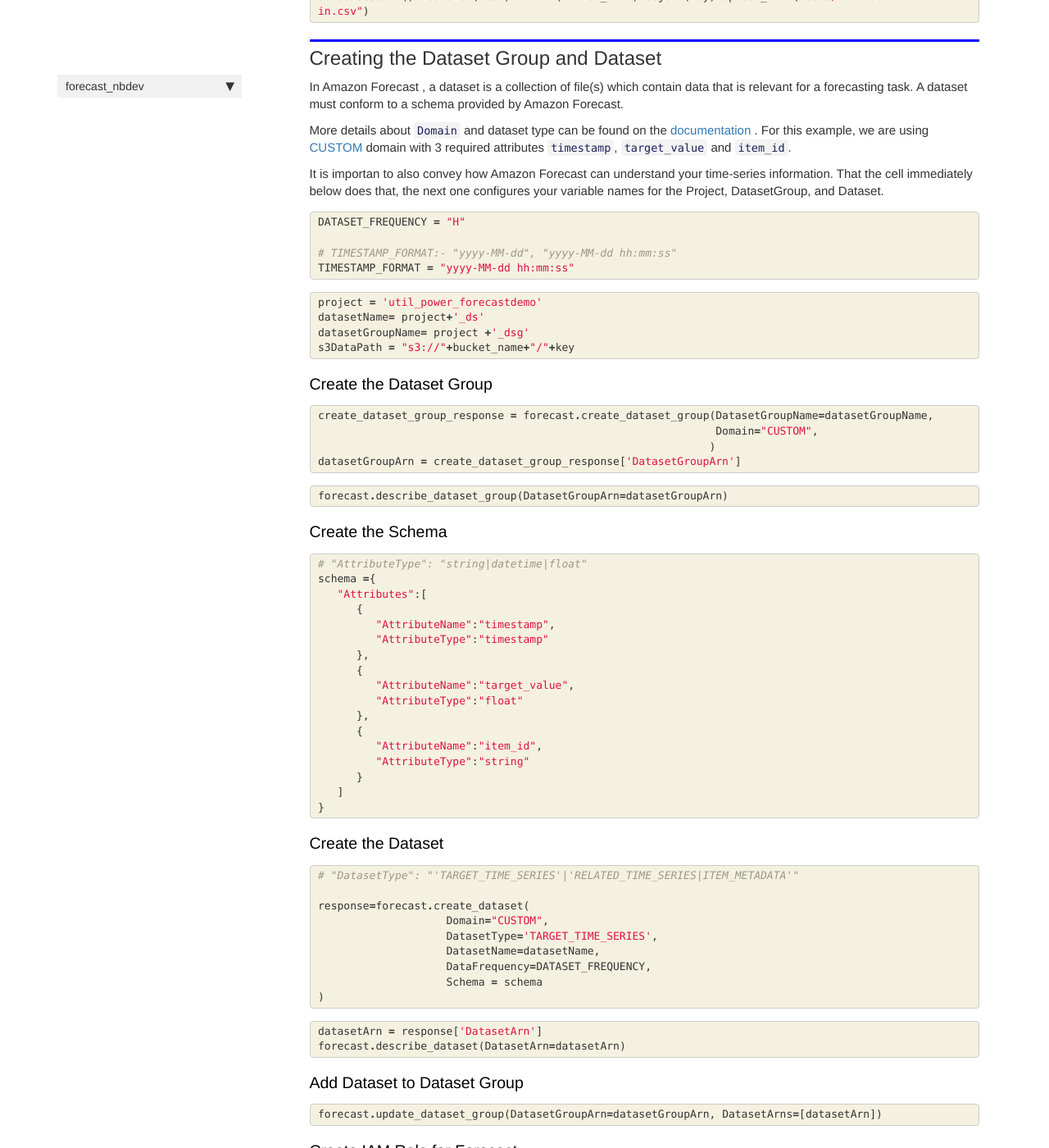
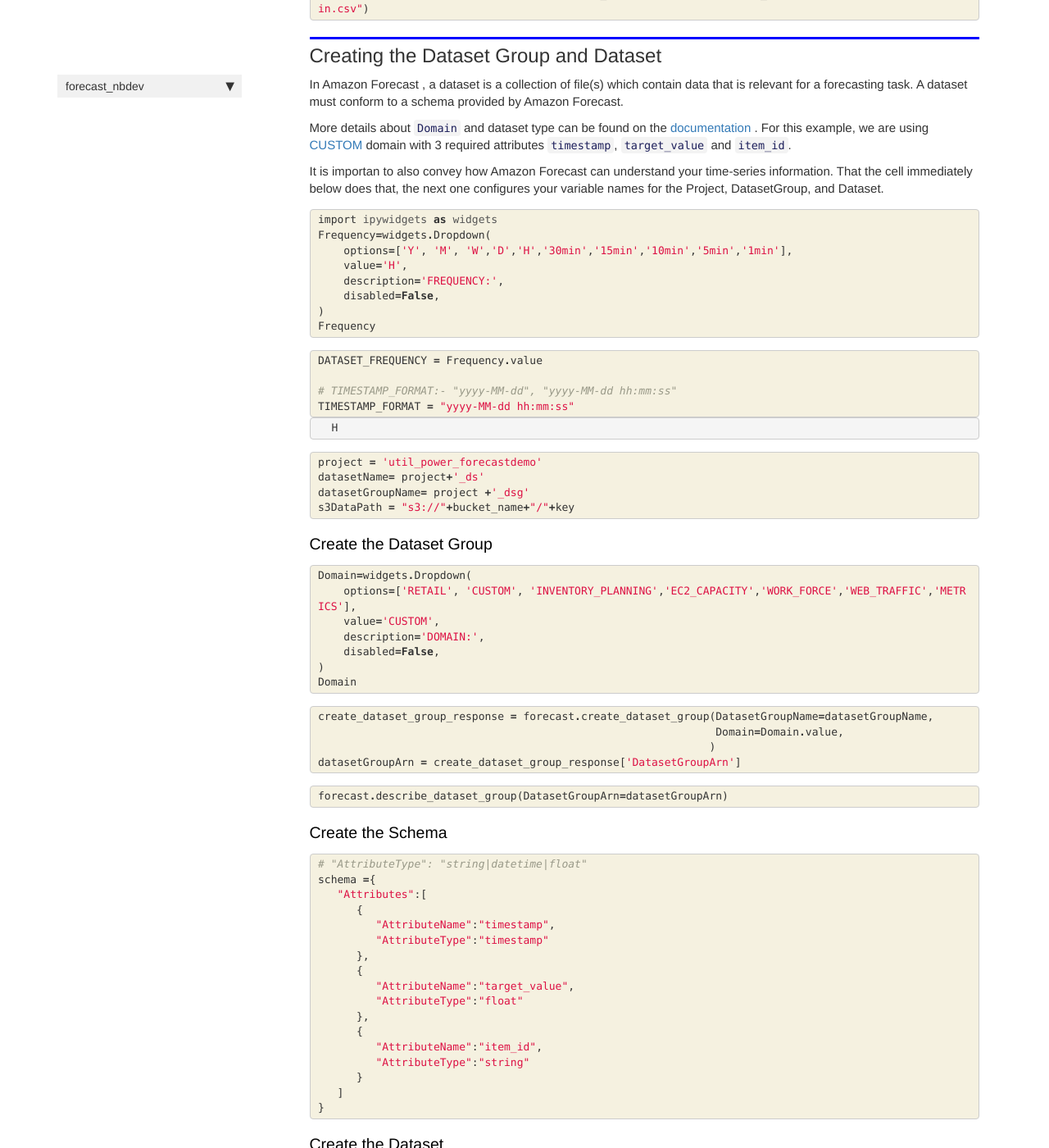
Before and after one commit to sanketcn/forecast_nbdev, a Jekyll site: the page built from docs/Forecast.html, in a window 1280 px wide and 1400 px high, scrolled down 3107 px. Shown: the whole window at 82% size. Built offline with Jekyll 4.4.1, drawn with Linux system fonts in a browser that asks for light colours; nearby versions of some CDN libraries; comment, search, counter and statistics services are not loaded; some of the changed text lies outside the part shown.

Commit message:
Forecast Notebook modify using ipywidget

```diff
--- a/docs/Forecast.html
+++ b/docs/Forecast.html
@@ -353,13 +353,51 @@
 
 <div class="inner_cell">
     <div class="input_area">
-<div class=" highlight hl-ipython3"><pre><span></span><span class="n">DATASET_FREQUENCY</span> <span class="o">=</span> <span class="s2">&quot;H&quot;</span>
+<div class=" highlight hl-ipython3"><pre><span></span><span class="kn">import</span> <span class="nn">ipywidgets</span> <span class="k">as</span> <span class="nn">widgets</span>
+<span class="n">Frequency</span><span class="o">=</span><span class="n">widgets</span><span class="o">.</span><span class="n">Dropdown</span><span class="p">(</span>
+    <span class="n">options</span><span class="o">=</span><span class="p">[</span><span class="s1">&#39;Y&#39;</span><span class="p">,</span> <span class="s1">&#39;M&#39;</span><span class="p">,</span> <span class="s1">&#39;W&#39;</span><span class="p">,</span><span class="s1">&#39;D&#39;</span><span class="p">,</span><span class="s1">&#39;H&#39;</span><span class="p">,</span><span class="s1">&#39;30min&#39;</span><span class="p">,</span><span class="s1">&#39;15min&#39;</span><span class="p">,</span><span class="s1">&#39;10min&#39;</span><span class="p">,</span><span class="s1">&#39;5min&#39;</span><span class="p">,</span><span class="s1">&#39;1min&#39;</span><span class="p">],</span>
+    <span class="n">value</span><span class="o">=</span><span class="s1">&#39;H&#39;</span><span class="p">,</span>
+    <span class="n">description</span><span class="o">=</span><span class="s1">&#39;FREQUENCY:&#39;</span><span class="p">,</span>
+    <span class="n">disabled</span><span class="o">=</span><span class="kc">False</span><span class="p">,</span>
+<span class="p">)</span>
+<span class="n">Frequency</span>
+</pre></div>
+
+    </div>
+</div>
+</div>
+
+</div>
+    {% endraw %}
+
+    {% raw %}
+
+<div class="cell border-box-sizing code_cell rendered">
+<div class="input">
+
+<div class="inner_cell">
+    <div class="input_area">
+<div class=" highlight hl-ipython3"><pre><span></span><span class="n">DATASET_FREQUENCY</span> <span class="o">=</span> <span class="n">Frequency</span><span class="o">.</span><span class="n">value</span>
 
 <span class="c1"># TIMESTAMP_FORMAT:- &quot;yyyy-MM-dd&quot;, &quot;yyyy-MM-dd hh:mm:ss&quot;</span>
 <span class="n">TIMESTAMP_FORMAT</span> <span class="o">=</span> <span class="s2">&quot;yyyy-MM-dd hh:mm:ss&quot;</span>
 </pre></div>
 
     </div>
+</div>
+</div>
+
+<div class="output_wrapper">
+<div class="output">
+
+<div class="output_area">
+
+<div class="output_subarea output_stream output_stdout output_text">
+<pre>H
+</pre>
+</div>
+</div>
+
 </div>
 </div>
 
@@ -399,8 +437,31 @@
 
 <div class="inner_cell">
     <div class="input_area">
+<div class=" highlight hl-ipython3"><pre><span></span><span class="n">Domain</span><span class="o">=</span><span class="n">widgets</span><span class="o">.</span><span class="n">Dropdown</span><span class="p">(</span>
+    <span class="n">options</span><span class="o">=</span><span class="p">[</span><span class="s1">&#39;RETAIL&#39;</span><span class="p">,</span> <span class="s1">&#39;CUSTOM&#39;</span><span class="p">,</span> <span class="s1">&#39;INVENTORY_PLANNING&#39;</span><span class="p">,</span><span class="s1">&#39;EC2_CAPACITY&#39;</span><span class="p">,</span><span class="s1">&#39;WORK_FORCE&#39;</span><span class="p">,</span><span class="s1">&#39;WEB_TRAFFIC&#39;</span><span class="p">,</span><span class="s1">&#39;METRICS&#39;</span><span class="p">],</span>
+    <span class="n">value</span><span class="o">=</span><span class="s1">&#39;CUSTOM&#39;</span><span class="p">,</span>
+    <span class="n">description</span><span class="o">=</span><span class="s1">&#39;DOMAIN:&#39;</span><span class="p">,</span>
+    <span class="n">disabled</span><span class="o">=</span><span class="kc">False</span><span class="p">,</span>
+<span class="p">)</span>
+<span class="n">Domain</span>
+</pre></div>
+
+    </div>
+</div>
+</div>
+
+</div>
+    {% endraw %}
+
+    {% raw %}
+
+<div class="cell border-box-sizing code_cell rendered">
+<div class="input">
+
+<div class="inner_cell">
+    <div class="input_area">
 <div class=" highlight hl-ipython3"><pre><span></span><span class="n">create_dataset_group_response</span> <span class="o">=</span> <span class="n">forecast</span><span class="o">.</span><span class="n">create_dataset_group</span><span class="p">(</span><span class="n">DatasetGroupName</span><span class="o">=</span><span class="n">datasetGroupName</span><span class="p">,</span>
-                                                              <span class="n">Domain</span><span class="o">=</span><span class="s2">&quot;CUSTOM&quot;</span><span class="p">,</span>
+                                                              <span class="n">Domain</span><span class="o">=</span><span class="n">Domain</span><span class="o">.</span><span class="n">value</span><span class="p">,</span>
                                                              <span class="p">)</span>
 <span class="n">datasetGroupArn</span> <span class="o">=</span> <span class="n">create_dataset_group_response</span><span class="p">[</span><span class="s1">&#39;DatasetGroupArn&#39;</span><span class="p">]</span>
 </pre></div>
@@ -481,11 +542,34 @@
 
 <div class="inner_cell">
     <div class="input_area">
+<div class=" highlight hl-ipython3"><pre><span></span><span class="n">DATASET_TYPE</span><span class="o">=</span><span class="n">widgets</span><span class="o">.</span><span class="n">Dropdown</span><span class="p">(</span>
+    <span class="n">options</span><span class="o">=</span><span class="p">[</span><span class="s1">&#39;TARGET_TIME_SERIES&#39;</span><span class="p">,</span> <span class="s1">&#39;RELATED_TIME_SERIES&#39;</span><span class="p">,</span> <span class="s1">&#39;ITEM_METADATA&#39;</span><span class="p">],</span>
+    <span class="n">value</span><span class="o">=</span><span class="s1">&#39;TARGET_TIME_SERIES&#39;</span><span class="p">,</span>
+    <span class="n">description</span><span class="o">=</span><span class="s1">&#39;DatasetType:&#39;</span><span class="p">,</span>
+    <span class="n">disabled</span><span class="o">=</span><span class="kc">False</span><span class="p">,</span>
+<span class="p">)</span>
+<span class="n">DATASET_TYPE</span>
+</pre></div>
+
+    </div>
+</div>
+</div>
+
+</div>
+    {% endraw %}
+
+    {% raw %}
+
+<div class="cell border-box-sizing code_cell rendered">
+<div class="input">
+
+<div class="inner_cell">
+    <div class="input_area">
 <div class=" highlight hl-ipython3"><pre><span></span><span class="c1"># &quot;DatasetType&quot;: &quot;&#39;TARGET_TIME_SERIES&#39;|&#39;RELATED_TIME_SERIES|ITEM_METADATA&#39;&quot;</span>
 
 <span class="n">response</span><span class="o">=</span><span class="n">forecast</span><span class="o">.</span><span class="n">create_dataset</span><span class="p">(</span>
                     <span class="n">Domain</span><span class="o">=</span><span class="s2">&quot;CUSTOM&quot;</span><span class="p">,</span>
-                    <span class="n">DatasetType</span><span class="o">=</span><span class="s1">&#39;TARGET_TIME_SERIES&#39;</span><span class="p">,</span>
+                    <span class="n">DatasetType</span><span class="o">=</span><span class="n">DATASET_TYPE</span><span class="o">.</span><span class="n">value</span><span class="p">,</span>
                     <span class="n">DatasetName</span><span class="o">=</span><span class="n">datasetName</span><span class="p">,</span>
                     <span class="n">DataFrequency</span><span class="o">=</span><span class="n">DATASET_FREQUENCY</span><span class="p">,</span>
                     <span class="n">Schema</span> <span class="o">=</span> <span class="n">schema</span>
@@ -976,7 +1060,7 @@
 
 <div class="cell border-box-sizing text_cell rendered"><div class="inner_cell">
 <div class="text_cell_render border-box-sizing rendered_html">
-<h1 id="Evaluating-Your-Forecast">Evaluating Your Forecast<a class="anchor-link" href="#Evaluating-Your-Forecast"> </a></h1><h2 id="You-can-skip-this-step-If-you-dont-want-to-evaluate-on-test-data-and-can-run-directly-to-Export-Forecast-Cell.">You can skip this step If you dont want to evaluate on test data and can run directly to Export Forecast Cell.<a class="anchor-link" href="#You-can-skip-this-step-If-you-dont-want-to-evaluate-on-test-data-and-can-run-directly-to-Export-Forecast-Cell."> </a></h2><p>Now is the time to pull down the predictions from this Predictor, and compare them to the actual observed values. This will let us know the impact of accuracy based on the Forecast.</p>
+<h1 id="Evaluating-Your-Forecast">Evaluating Your Forecast<a class="anchor-link" href="#Evaluating-Your-Forecast"> </a></h1><h3 id="You-can-skip-this-step-If-you-dont-want-to-evaluate-on-test-data-and-can-run-directly-to-Export-Forecast-Cell.">You can skip this step If you dont want to evaluate on test data and can run directly to Export Forecast Cell.<a class="anchor-link" href="#You-can-skip-this-step-If-you-dont-want-to-evaluate-on-test-data-and-can-run-directly-to-Export-Forecast-Cell."> </a></h3><p>Now is the time to pull down the predictions from this Predictor, and compare them to the actual observed values. This will let us know the impact of accuracy based on the Forecast.</p>
 <p>You can extend the approaches here to compare multiple models or predictors and to determine the impact of improved accuracy on your use case.</p>
 <p>Overview:</p>
 <ul>
```
Also changed, not shown: 2 other files.
